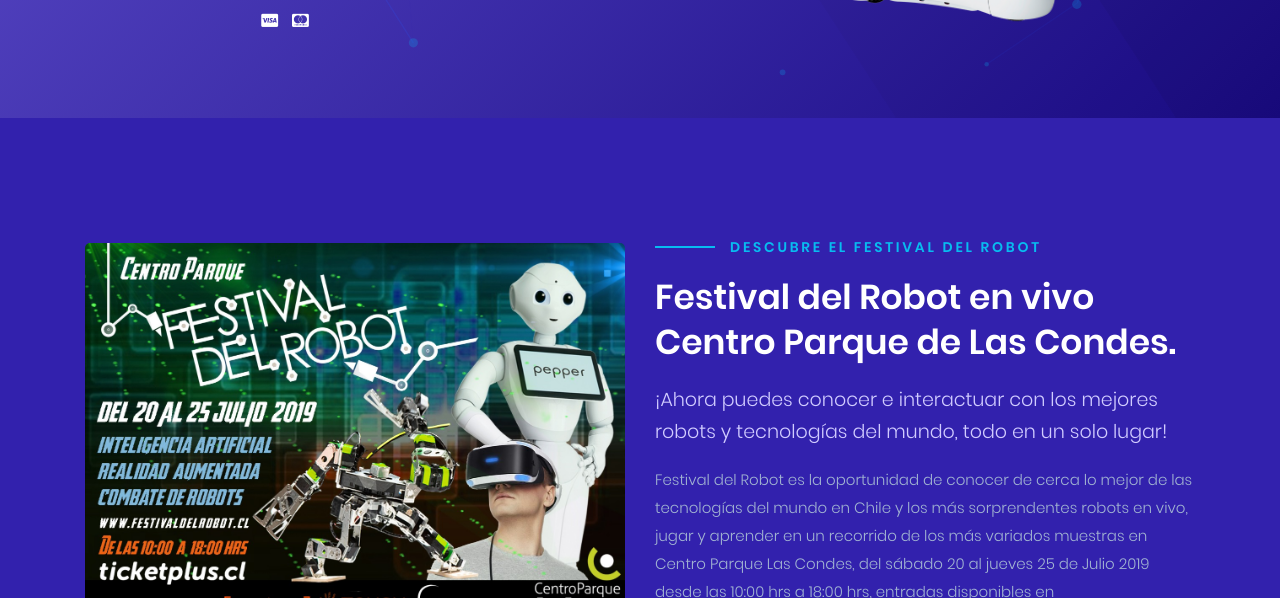
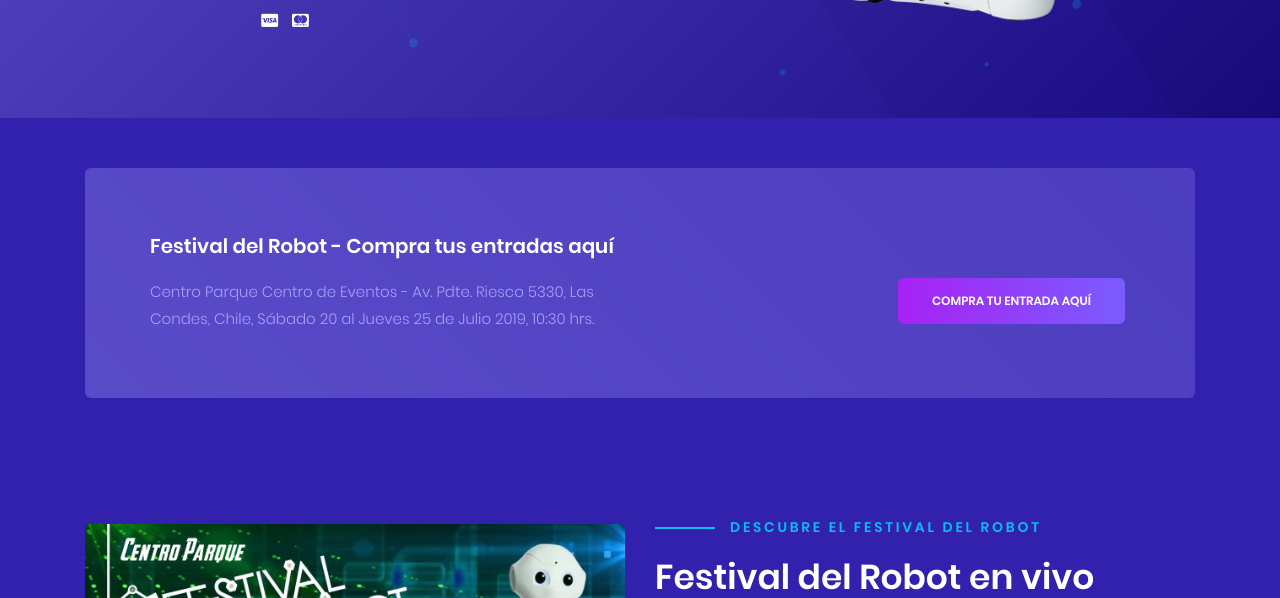
Before and after one commit to boyarzun/festival-del-robot, a plain HTML site: page index.html in a window 1280 px wide. Shown: the part 682-1280 px from the top of the page. Drawn offline with Linux system fonts and the light colour scheme.

Commit message:
Add join section

```diff
--- a/index.html
+++ b/index.html
@@ -71,7 +71,30 @@
 			</div>
 		</div>
 	</header>
-	<!-- End Header -->
+    <!-- End Header -->
+    <!-- Start Section -->
+	<div class="section section-bg section-dark" style="background: #3221ad; padding-top: 50px">
+            <div class="container">
+                <div class="subscribe-box animated" data-animate="fadeInUp" data-delay=".2">
+                    <div class="row">
+                        <div class="col-lg-6">
+                            <div class="heading-sm-s3">
+                                <h5>Festival del Robot - Compra tus entradas aquí</h5>
+                                <p>Centro Parque Centro de Eventos - Av. Pdte. Riesco 5330, Las Condes, Chile, Sábado 20 al Jueves 25 de Julio 2019, 10:30 hrs.</p>
+                            </div>
+                        </div>
+                        <div class="col-lg-6">
+                            <div class="gaps size-2x"></div>
+                            <div id="subscribe-form" class="subscription-form inline-form-s2">
+                                <a class="btn" href="https://ticketplus.cl/events/festival-del-robot" target="_blank">Compra tu entrada aquí</a>
+                                <div class="subscribe-results"></div>
+                            </div>
+                        </div>
+                    </div>
+                </div>
+            </div>
+        </div>
+        <!-- End Section -->
 	<!-- Start Section -->
 	<div class="section section-pad section-bg-dark" id="about">
 		<div class="container">
```
